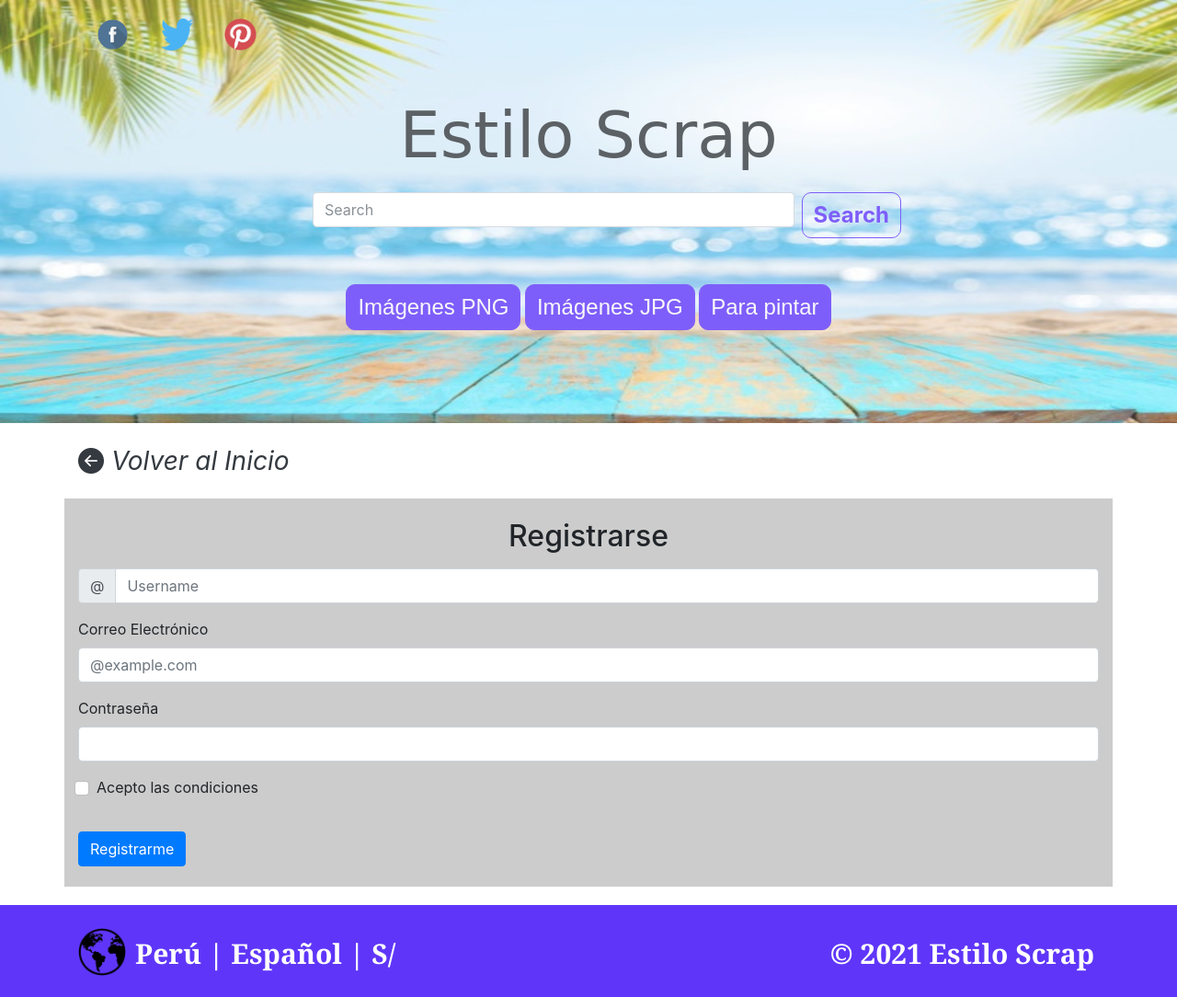
After one commit to Nicole-Palomino/estiloScrap, a PHP site: page /pages/registro.html in a window 1280 px wide. The commit adds this page. Shown: the whole page at 92% size. Run offline with PHP 8.4, Linux system fonts and the light colour scheme; some libraries are stand-ins or nearby versions.

Commit message:
pagina de registro

```diff
--- a/css/registro.css
+++ b/css/registro.css
@@ -1,116 +1,220 @@
-* {
+body {
     margin: 0;
     padding: 0;
-    box-sizing: border-box;
 }
 
-body {
-    font-family: Arial, Helvetica, sans-serif;
+/* REDES SOCIALES */
+.rs img {
+    margin: 20px 10px 50px 10px;
+    margin-left: 20px;
+    margin-top: 20px;
+    width: 35px;
+    height: 35px;
 }
 
-/* *******************CABECERA Y VOLVER********************* */
+/* CABECERA */
 header {
+    height: 460px;
+    background: url('../images/fondo.png');
+    background-size: cover;
+    background-repeat: no-repeat;
+    opacity: 0.8;
+}
+
+header h1 {
+    font-size: 70px;
+    font-family: comic sans MS;
+    margin: auto;
+}
+
+/* BUSQUEDA */
+header .d-flex {
+    margin: 20px 340px;
+    width: 50%;
+}
+
+header .d-flex .btn {
+    color: #5f36f9;
+    border: 1px solid #5f36f9;
+    border-radius: 10px;
+}
+
+/* BOTONES */
+.buttons {
+    margin-top: 50px;
+}
+
+.buttons .btn {
+    font-family: Arial, Helvetica, sans-serif;
+    background-color: #5f36f9;
+    border: 1px solid #5f36f9;
+    border-radius: 10px;
+}
+
+.buttons .btn a {
+    text-decoration: none;
+}
+
+/* PARA VOLVER */
+.volver {
+    margin: 20px 0;
+}
+
+.volver span a {
+    text-decoration: none;
+}
+
+/* FORMULARIO */
+.form {
+    margin-top: 20px;
+    margin-bottom: 20px;
+    padding: 22px;
+    background-color: #ccc;
+}
+
+.submit {
+    margin-top: 20px;
+}
+
+/* PIE DE PAGINA */
+footer {
     width: 100%;
-    height: 130px;
+    height: 100px;
+    background-color: #5f36f9;
+    bottom: 0;
+    position: relative;
+}
+
+.footer-o {
+    padding: 25px;
+}
+
+.footer-o h4 {
+    padding: 10px 5px;
+    color: #fff;
+    font-size: 30px;
+    font-family: Georgia, "Times New Roman", Times, serif;
+    float: left;
+    display: block;
+}
+
+.footer-o h5 {
+    padding: 10px 5px;
+    color: #fff;
+    font-size: 30px;
+    font-family: Georgia, "Times New Roman", Times, serif;
+    float: right;
+    display: block;
+}
+
+.footer-o img {
+    margin-right: 5px;
+    width: 52px;
+    height: 52px;
+    float: left;
+    display: block;
+}
+
+@media (max-width: 992px) {
+    .bd-placeholder-img-lg {
+      font-size: 3.5rem;
+    }
+
+    header {
+        height: 400px;
+    }
+
+    header .d-flex {
+        margin: 20px 245px;
+        width: 50%;
+    }
+}
+
+@media (max-width: 768px) {
+    .bd-placeholder-img-lg {
+      font-size: 3.5rem;
+    }
+
+    header {
+        height: 400px;
+    }
+
+    header .d-flex {
+        margin: 20px 195px;
+        width: 50%;
+    }
+
+    .navbar {
+        height: 60px;
         background-color: #03e8a6;
     }
 
-header h1 {
-    font-size: 80px;
-    font-family: comic sans MS;
-    text-align: center;
+    .footer-o h4 {
+        font-size: 20px;
     }
 
-.volver {
-    margin: 20px 0;
-    padding: 0 20px;
-    width: 100%;
-    height: 50px;
+    .footer-o h5 {
+        font-size: 20px;
     }
 
-.volver a {
-    text-decoration: none;
-    color: #000;
-    font-size: 20px;
-    font-family: Arial, Helvetica, sans-serif;
+    .footer-o img {
+        width: 42px;
+        height: 42px;
+    }
 }
 
-/* ***************************FORMULARIO*********************+ */
-form {
-    margin-top: 40px;
-    padding: 3px;
-    box-shadow: 2px 2px 6px 6px #03e8a6;
+@media (max-width: 576px) {
+    header {
+        height: 420px;
     }
 
-form h2 {
-    font-size: 40px;
-    text-align: center;
+    header .d-flex {
+        margin: 20px 90px;
+        width: 70%;
+    }
 }
 
-.inset {
-    padding: 15px;
-    width: 100%;
+@media (max-width: 360px) {
+    header {
+        height: 300px;
     }
 
-input[type="text"],
-input[type="password"] {
-    padding: 10px;
-    width: 88%;
-    font-size: 20px;
-    border: none;
+    header h1 {
+        font-size: 50px;
+        font-family: comic sans MS;
+        margin: auto;
     }
 
-.input-container {
-    margin-bottom: 15px;
-    border: 1px solid #aaa;
+    header .d-flex {
+        margin: 20px 55px;
+        width: 70%;
     }
 
-.icon {
-    min-width: 50px;
-    color: #000;
-    text-align: center;
+    .buttons .btn {
+        visibility: hidden;
     }
 
-.btn {
-    padding: 15px 20px;
-    width: 100%;
-    color: #fff;
-    font-size: 20px;
-    border-radius: 8px;
-    border: none;
-    background-color: #5f36f9;
-    cursor: pointer;
+    footer {
+        height: 125px;
     }
 
-.btn:hover {
-    background-color: #8667f8;
+    .footer-o h4 {
+        padding: 5px 5px;
+        font-size: 20px;
+        float: left;
+        display: block;
     }
 
-p {
-    margin: 15px 0;
-    text-align: center;
+    .footer-o h5 {
+        padding: 10px 5px;
+        font-size: 20px;
+        float: left;
     }
 
-.link {
-    color: #5f36f9;
-    font-weight: 600;
-    text-decoration: none;
-}
-
-.link:hover {
-    color: cornflowerblue;
-}
-
-@media(min-width:768px) {
-    header {
-        width: 100%;
-        height: 130px;
-    }
-
-    form {
-        margin: auto;
-        margin-top: 40px;
-        width: 500px;
-        border-radius: 2%;
+    .footer-o img {
+        margin-right: 8px 0;
+        width: 32px;
+        height: 32px;
+        float: left;
     }
 }
--- /dev/null
+++ b/pages/registro.html
@@ -0,0 +1,106 @@
+<!DOCTYPE html>
+<html lang="es">
+<head>
+    <meta charset="UTF-8">
+    <meta http-equiv="X-UA-Compatible" content="IE=edge">
+    <meta name="viewport" content="width=device-width, initial-scale=1.0">
+    <title>Estilo Scrap</title>
+    <link rel="icon" href="../images/LOGO.ico">
+    <link rel="stylesheet" href="../css/registro.css">
+    <link href="https://cdn.jsdelivr.net/npm/bootstrap@5.0.2/dist/css/bootstrap.min.css" rel="stylesheet" integrity="sha384-EVSTQN3/azprG1Anm3QDgpJLIm9Nao0Yz1ztcQTwFspd3yD65VohhpuuCOmLASjC" crossorigin="anonymous">
+    <link href="../dist/css/bootstrap.min.css" rel="stylesheet" integrity="sha384-EVSTQN3/azprG1Anm3QDgpJLIm9Nao0Yz1ztcQTwFspd3yD65VohhpuuCOmLASjC" crossorigin="anonymous">
+    <link rel="stylesheet" href="https://cdn.jsdelivr.net/npm/bootstrap-icons@1.5.0/font/bootstrap-icons.css">
+    <script src="https://cdn.jsdelivr.net/npm/@popperjs/core@2.9.2/dist/umd/popper.min.js" integrity="sha384-IQsoLXl5PILFhosVNubq5LC7Qb9DXgDA9i+tQ8Zj3iwWAwPtgFTxbJ8NT4GN1R8p" crossorigin="anonymous"></script>
+    <script src="https://cdn.jsdelivr.net/npm/bootstrap@5.0.2/dist/js/bootstrap.min.js" integrity="sha384-cVKIPhGWiC2Al4u+LWgxfKTRIcfu0JTxR+EQDz/bgldoEyl4H0zUF0QKbrJ0EcQF" crossorigin="anonymous"></script>
+</head>
+<body>
+    <header>
+        <div class="container rs">
+            <a href="">
+                <img src="../images/face.png">
+            </a>
+            <a href="">
+                <img src="../images/twitter-logo-4.png">
+            </a>
+            <a href="">
+                <img src="../images/pinterest_PNG45.png">
+            </a>
+        </div>
+        <h1 class="text-center text-dark">
+            Estilo Scrap
+        </h1>
+        <form class="d-flex">
+            <input class="form-control me-2" type="search" placeholder="Search" aria-label="Search">
+            <button class="btn fs-4 fw-bold" type="submit">Search</button>
+        </form>
+
+        <div class="text-center buttons">
+            <button type="button" class="btn fs-4">
+                <a href="" class="text-light">Imágenes PNG</a>
+            </button>
+            <button type="button" class="btn fs-4">
+                <a href="" class="text-light">Imágenes JPG</a>
+            </button>
+            <button type="button" class="btn fs-4">
+                <a href="" class="text-light">Para pintar</a>
+            </button>
+        </div>
+    </header>
+
+    <div class="container volver">
+        <span class="fs-3">
+            <a href="../pages/index.html" class="text-dark">
+                <i class="bi bi-arrow-left-circle-fill"> Volver al Inicio</i>
+            </a>
+        </span>
+    </div>
+
+    <main class="container form">
+        <form novalidate>
+            <div class="mb-3">
+                <div class="text-center">
+                    <h3 class="fs-2">Registrarse</h3>
+                </div>
+            </div>
+            <div class="input-group mb-3">
+                <span class="input-group-text" id="basic-addon1">@</span>
+                <input type="text" class="form-control" placeholder="Username" aria-label="Username" aria-describedby="basic-addon1" required>
+            </div>
+            <div class="mb-3">
+                <div class="form-group">
+                    <label for="exampleInputEmail1">Correo Electrónico</label>
+                    <input type="email" placeholder="@example.com" class="form-control" id="exampleInputEmail1" aria-describedby="emailHelp" required>
+                    <div class="invalid-feedback">
+                        Ingrese un correo válido. Por favor.
+                    </div>
+                    <div class="valid-feedback">
+                        Correo válido.
+                    </div>
+                </div>
+            </div>
+            <div class="mb-3">
+                <div class="form-group">
+                    <label for="exampleInputPassword1">Contraseña</label>
+                    <input type="password" class="form-control" id="exampleInputPassword1" required>
+                </div>
+            </div>
+            <div class="form-group form-check">
+                <input type="checkbox" class="form-check-input" id="exampleCheck1" required>
+                <label class="form-check-label" for="exampleCheck1">Acepto las condiciones</label>
+                <div class="invalid-feedback">
+                    Seleccione el checkbox.
+                </div>
+            </div>
+            <button type="submit" class="btn btn-primary submit">Registrarme</button>
+        </form>
+    </main>
+
+    <footer>
+        <div class="container footer-o">
+            <img src="../images/earth-png.png"/>
+            <h4><b> Perú | Español | S/ </b></h4>
+            <h5 class="right"><b> © 2021 Estilo Scrap </b></h5>
+        </div>
+    </footer>
+</body>
+</html>
```
Also changed, not shown: css/styles.css (+37 -0 lines). Lines whose indentation alone changed are shown as unchanged.
